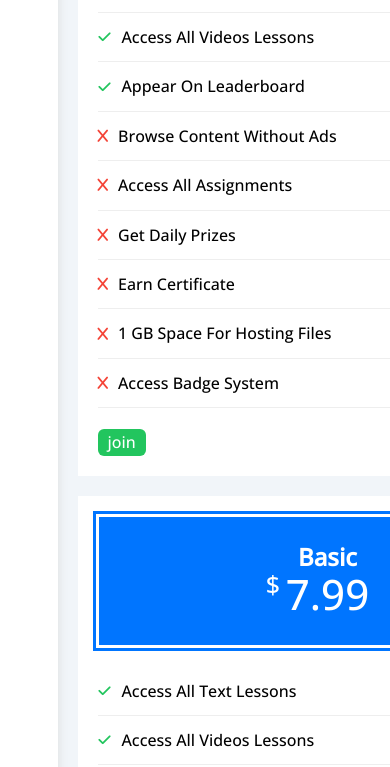
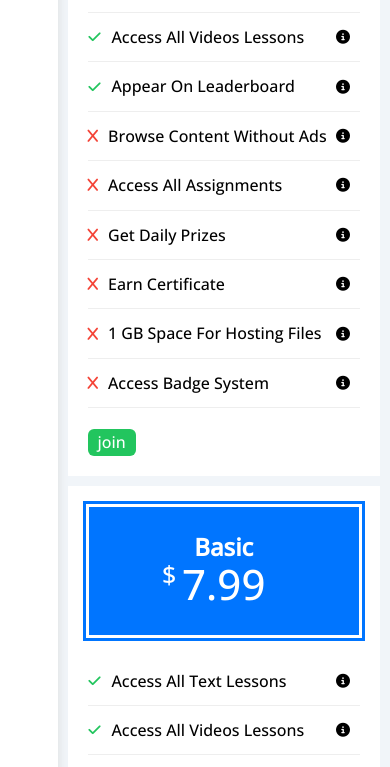
Before and after one commit to Meromm151/dashboard, a plain HTML site: page plans.html in a window 390 px wide. Shown: the part 370-1137 px from the top of the page. Drawn offline with nearby package versions, Linux system fonts and the light colour scheme.

Commit message:
plans responsive

```diff
--- a/css/master.css
+++ b/css/master.css
@@ -1291,7 +1291,13 @@ color: #f59e0b ;
 .plans-page .plan-widget .bottom{
     padding: 5px;
 }
-
+@media (max-width:767px) {
+    .plans-page{
+        grid-template-columns: minmax(250px , 1fr);
+        gap: 10px;
+        margin: 10px;
+    }
+}
 /* end plans */
 /* start animation */
 @keyframes change-color {
```
